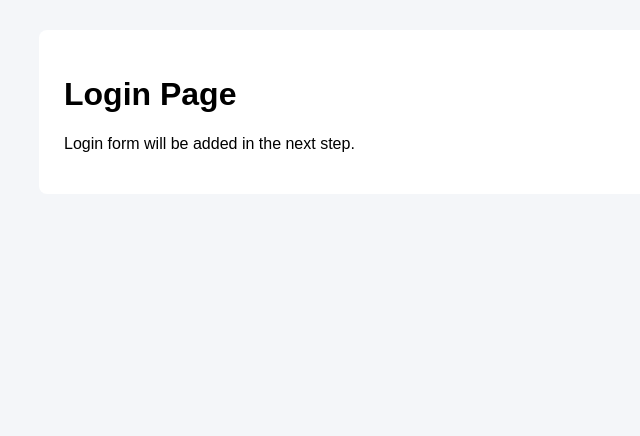
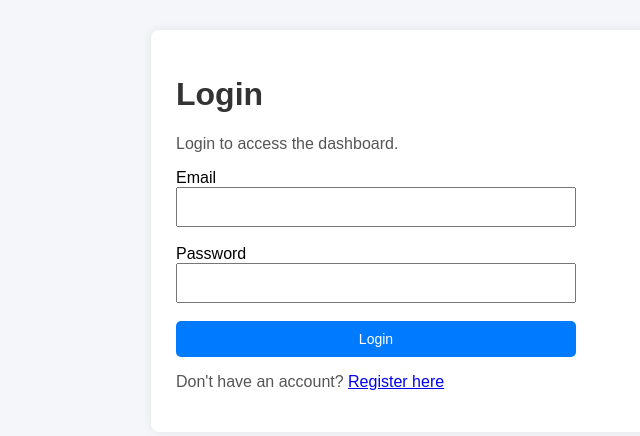
Before and after one commit to asfi-commit/flask-data-dashboard, a Flask app: page /login in a window 1280 px wide. Shown: the top 436 px of the page, without its empty margins (64-704 px from the left). Run offline with Flask 3, Linux system fonts and the light colour scheme.

Commit message:
3rd version: Implemented user registration, login, logout and protected dashboard.

```diff
--- a/routes/auth_routes.py
+++ b/routes/auth_routes.py
@@ -1,13 +1,123 @@
-from flask import Blueprint, render_template
+from flask import Blueprint, render_template, request, redirect, url_for, flash
+from werkzeug.security import generate_password_hash, check_password_hash
+from flask_login import login_user, logout_user, login_required, current_user
+from models import db, User
 
+# Create Blueprint for authentication-related routes
 auth_bp = Blueprint("auth", __name__)
 
 
-@auth_bp.route("/login")
+@auth_bp.route("/register", methods=["GET", "POST"])
+def register():
+    """
+    Handle User Registration.
+
+    GET -> show registration form.
+    POST -> validate form data, hash password, save user in database.
+    """
+    # If user is already logged in , send them to dashboard
+    if current_user.is_authenticated:
+        return redirect(url_for("dashboard.home"))
+
+    if request.method == "POST":
+        # Get data from fields.
+        username = request.form.get("username", "").strip().lower()
+        email = request.form.get("email", "").strip()
+        password = request.form.get("password", "").strip()
+        confirm_passwod = request.form.get("confirm_password", "").strip()
+
+        # Basic Validation
+        if not username or not email or not password or not confirm_passwod:
+            flash("All fields are required.", "error")
+            return redirect(url_for("auth.register"))
+
+        if password != confirm_passwod:
+            flash("Password do not match.", "error")
+            return redirect(url_for("auth.register"))
+
+        # Check if username already exist.
+        existing_user_by_username = User.query.filter_by(username=username).first()
+        if existing_user_by_username:
+             flash("Username already exists. Please choose another one.", "error")
+             return redirect(url_for("auth.register"))
+
+        # Check email already exist
+        existing_user_by_email = User.query.filter_by(email=email).first()
+        if existing_user_by_email:
+            flash("Email already exists. Please choose another email.", "error")
+            return redirect(url_for("auth.register"))
+
+        # Hash Password before saving.
+        hashed_password = generate_password_hash(password)
+
+        # Create new user object.
+        new_user = User(
+            username=username,
+            email=email,
+            password=hashed_password
+        )
+
+        try:
+            # Save user to database.
+            db.session.add(new_user)
+            db.session.commit()
+
+            flash("Registration successful. You can now log in.", "success")
+            return redirect(url_for("auth.login"))
+
+        except Exception as e:
+            db.session.rollback()
+            flash(f"Error creating user: {e}", "error")
+            return redirect(url_for("auth.register"))
+
+    # This handles GET Request
+    return render_template("register.html")
+
+@auth_bp.route("/login", methods=["GET", "POST"])
 def login():
+    """
+    Handle user login.
+
+    GET  -> show login form
+    POST -> verify email and password, then log user in
+    """
+    if current_user.is_authenticated:
+        return redirect(url_for("dashboard.home"))
+
+    if request.method == "POST":
+        email = request.form.get("email", "").strip().lower()
+        password = request.form.get("password", "").strip()
+
+        if not email or not password:
+            flash("Email and password are required.", "error")
+            return redirect(url_for("auth.login"))
+
+        user = User.query.filter_by(email=email).first()
+
+        print("Entered email:", email)
+        print("User found:", user)
+
+        if user:
+            print("Stored hashed password:", user.password)
+            print("Password match:", check_password_hash(user.password, password))
+
+        if user and check_password_hash(user.password, password):
+            login_user(user)
+            flash("Login successful.", "success")
+            return redirect(url_for("dashboard.home"))
+
+        flash("Invalid email or password.", "error")
+        return redirect(url_for("auth.login"))
+
     return render_template("login.html")
 
 
-@auth_bp.route("/register")
-def register():
-    return render_template("register.html")
+@auth_bp.route("/logout")
+@login_required
+def logout():
+    """
+    Log the current user out.
+    """
+    logout_user()
+    flash("You have been logged out.", "success")
+    return redirect(url_for("auth.login"))
--- a/static/style.css
+++ b/static/style.css
@@ -7,8 +7,57 @@ body {
 
 .container {
     width: 80%;
+    max-width: 800px;
     margin: 30px auto;
     background: white;
     padding: 25px;
     border-radius: 8px;
+    box-shadow: 0 0 10px rgba(0, 0, 0, 0.08);
 }
+
+h1, h2, h3 {
+    color: #333;
+}
+
+p {
+    color: #555;
+}
+
+form input,
+form select,
+form button {
+    padding: 10px;
+    font-size: 14px;
+    width: 100%;
+    max-width: 400px;
+    box-sizing: border-box;
+}
+
+button {
+    background-color: #007bff;
+    color: white;
+    border: none;
+    border-radius: 5px;
+    cursor: pointer;
+}
+
+button:hover {
+    background-color: #0056b3;
+}
+
+.flash-message {
+    padding: 12px;
+    margin-bottom: 15px;
+    border-radius: 5px;
+    font-weight: bold;
+}
+
+.flash-message.success {
+    background-color: #d4edda;
+    color: #155724;
+}
+
+.flash-message.error {
+    background-color: #f8d7da;
+    color: #721c24;
+}
--- a/templates/base.html
+++ b/templates/base.html
@@ -8,6 +8,17 @@
 </head>
 <body>
     <div class="container">
+        <!--Flash Messages-->
+         {% with messages = get_flashed_messages(with_categories=true) %}
+            {% if messages %}
+                {% for category, message in messages %}
+                    <div class="flash-message {{ category }}">
+                        {{ message }}
+                    </div>
+                {% endfor %}
+            {% endif %}
+        {% endwith %}
+
         {% block content %}{% endblock %}
     </div>
 </body>
--- a/templates/index.html
+++ b/templates/index.html
@@ -9,7 +9,7 @@
     <title>CSV Data Analysis Dashboard</title>
 
     <!-- External CSS file from static folder -->
-    <link rel="stylesheet" href="{{ url_for('static', filename='style.css') }}">
+    <link rel="stylesheet" href="{{ url_for('static', filename='styles.css') }}">
 </head>
 <body>
     <!-- Main page container -->
--- a/templates/login.html
+++ b/templates/login.html
@@ -3,6 +3,29 @@
 {% block title %}Login{% endblock %}
 
 {% block content %}
-    <h1>Login Page</h1>
-    <p>Login form will be added in the next step.</p>
+    <h1>Login</h1>
+    <p>Login to access the dashboard.</p>
+
+    <form action="{{ url_for('auth.login') }}" method="POST">
+        <div>
+            <label for="email">Email</label><br>
+            <input type="email" name="email" id="email" required>
+        </div>
+
+        <br>
+
+        <div>
+            <label for="password">Password</label><br>
+            <input type="password" name="password" id="password" required>
+        </div>
+
+        <br>
+
+        <button type="submit">Login</button>
+    </form>
+
+    <p>
+        Don't have an account?
+        <a href="{{ url_for('auth.register') }}">Register here</a>
+    </p>
 {% endblock %}
```
Also changed, not shown: old_app_backup.py (deleted, +0 -390 lines), routes/dashboard_routes.py (+7 -1 lines), templates/dashboard.html (+8 -4 lines), templates/register.html (+39 -2 lines), static/chart.png (deleted), static/heatmap.png (deleted), 1 other file.
